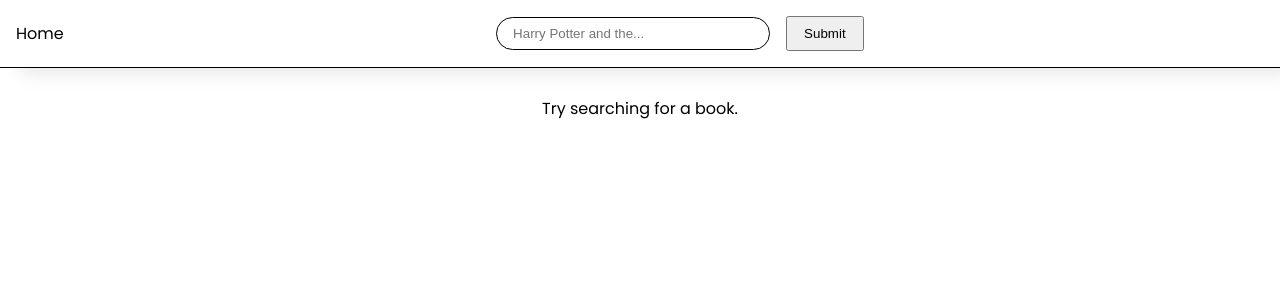
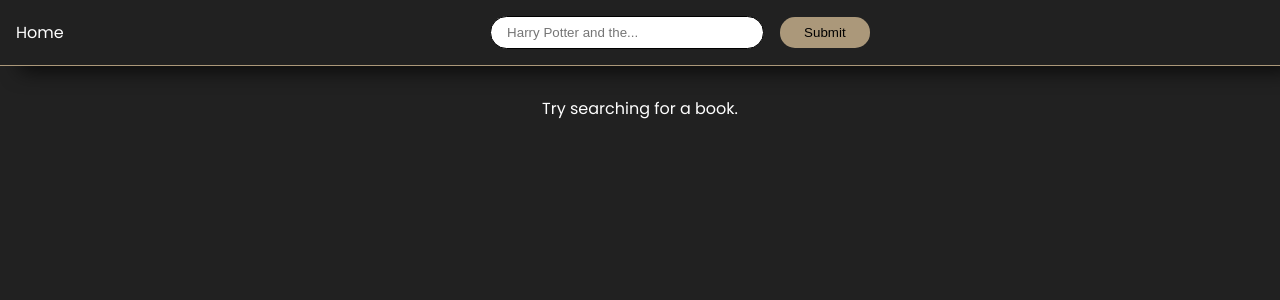
Before and after one commit to JoshHyde9/library-books, a React (Vite) app: page / in a window 1280 px wide. Shown: the top 300 px of the page. Built offline with nearby package versions, Linux system fonts and the light colour scheme.

Commit message:
feat: added proper styling

```diff
--- a/src/components/BookCard/BookCard.module.scss
+++ b/src/components/BookCard/BookCard.module.scss
@@ -11,8 +11,7 @@
   transition: all ease-in-out 200ms;
 
   &:hover {
-    box-shadow: rgba(0, 0, 0, 0.1) 0px 1px 3px 0px,
-      rgba(0, 0, 0, 0.06) 0px 1px 2px 0px;
+    box-shadow: #ab987aff 0px 1px 3px 0px, #ab987add 0px 1px 2px 0px;
   }
 
   &___info {
--- a/src/components/Layout/Navbar/Navbar.module.scss
+++ b/src/components/Layout/Navbar/Navbar.module.scss
@@ -3,18 +3,36 @@
   align-items: center;
   justify-content: center;
   padding: 1rem;
-  border-bottom: 1px solid black;
-  box-shadow: rgba(0, 0, 0, 0.1) 0px 25px 20px -20px;
+  border-bottom: 1px solid #ab987a;
+  box-shadow: rgba(0, 0, 0, 0.7) 0px 25px 20px -20px;
   position: fixed;
   width: 100%;
-  background-color: #fff;
+  background-color: #212121;
+  color: #fefefe;
 
   ul {
     list-style-type: none;
     li {
       a {
         text-decoration: none;
-        color: #000;
+        color: inherit;
+        position: relative;
+
+        &:hover::after {
+          transform: scaleX(1);
+        }
+        &::after {
+          background-color: #ab987a;
+          bottom: -5px;
+          content: "";
+          height: 1px;
+          left: 0;
+          position: absolute;
+          right: 0;
+          transform: scaleX(0);
+          transition: transform 0.3s cubic-bezier(0.19, 1, 0.22, 1);
+          width: 100%;
+        }
       }
     }
   }
@@ -38,7 +56,15 @@
 
     button {
       cursor: pointer;
-      padding: 0.5rem 1rem;
+      padding: 0.5rem 1.5rem;
+      background-color: #ab987a;
+      border: none;
+      border-radius: 15px;
+      transition: all ease-in-out 150ms;
+
+      &:hover {
+        background-color: lighten($color: #ab987a, $amount: 10);
+      }
     }
   }
 }
--- a/src/index.css
+++ b/src/index.css
@@ -11,6 +11,8 @@ body {
   overflow-x: hidden;
   box-sizing: border-box;
   width: 100%;
+  background-color: #212121;
+  color: #fefefe;
 }
 
 #root {
--- a/src/pages/Book/Book.jsx
+++ b/src/pages/Book/Book.jsx
@@ -36,7 +36,7 @@ export const Book = () => {
   }, []);
 
   if (loading) {
-    return <Loader width="100px" hexColor="ff00ff" />;
+    return <Loader width="100px" hexColor="ab987a" />;
   }
 
   return (
--- a/src/pages/Home/Home.jsx
+++ b/src/pages/Home/Home.jsx
@@ -18,7 +18,7 @@ export const Home = () => {
   }
 
   if (loading && !data) {
-    return <Loader width="100px" hexColor="ff00ff" />;
+    return <Loader width="100px" hexColor="ab987a" />;
   }
 
   return (
--- a/src/pages/Home/Home.module.scss
+++ b/src/pages/Home/Home.module.scss
@@ -7,10 +7,11 @@
   gap: 2rem;
   justify-items: center;
   margin: 0 1rem;
+  text-align: center;
 
   a {
     text-decoration: none;
-    color: #000;
+    color: inherit;
   }
   @include media-queries($md, 999999999px) {
     margin: 0 2rem;
```
